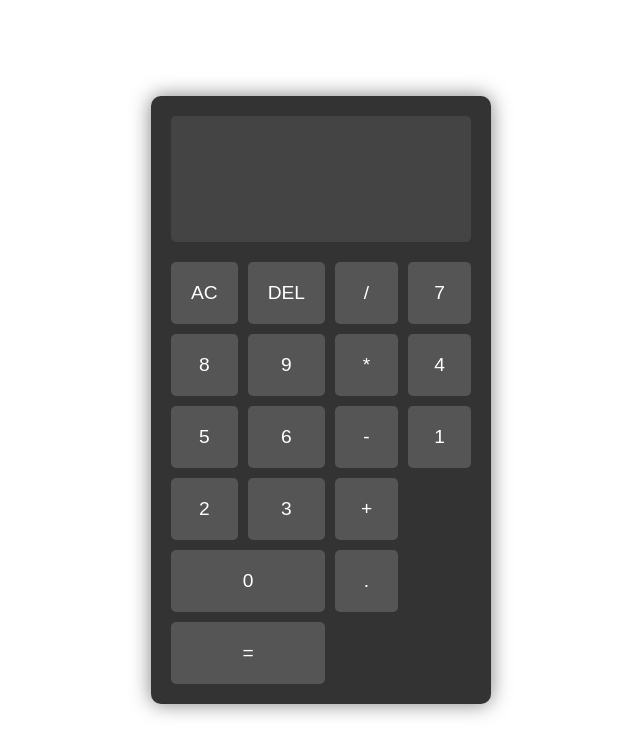
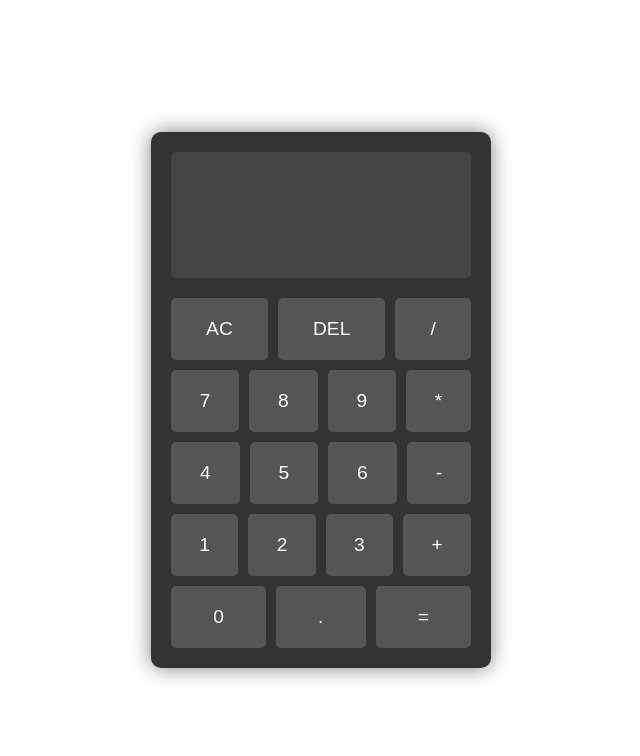
Before and after one commit to alikaankoc1/calculator-react, a React (Vite) app in the folder calculator/: page / in a window 1280 px wide. Shown: the top 756 px of the page, without its empty margins (319-959 px from the left). Built offline with nearby package versions, Linux system fonts and the light colour scheme.

Commit message:
Uptade Calculator.css
Updated Calculator.css with layout improvements

```diff
--- a/calculator/src/Calculator.css
+++ b/calculator/src/Calculator.css
@@ -29,13 +29,19 @@
   font-weight: bold;
 }
 
-.buttons {
-  display: grid;
-  grid-template-columns: repeat(4, 1fr);
+.buttons-container {
+  display: flex;
+  flex-direction: column;
   gap: 10px;
 }
 
-.buttons button {
+.row {
+  display: flex;
+  gap: 10px;
+}
+
+.row button {
+  flex-grow: 1; /* Butonların eşit genişlikte olmasını sağlar */
   background-color: #555;
   color: white;
   border: none;
@@ -46,7 +52,7 @@
   transition: background-color 0.2s;
 }
 
-.buttons button:hover {
+.row button:hover {
   background-color: #666;
 }
 
@@ -69,11 +75,3 @@
 .btn-equals:hover {
   background-color: #ffa520;
 }
-
-.btn-equals {
-  grid-column: span 2;
-}
-
-.btn-zero {
-  grid-column: span 2;
-}
--- a/calculator/src/Calculator.jsx
+++ b/calculator/src/Calculator.jsx
@@ -26,34 +26,55 @@ const Calculator = () => {
         <div className="input">{input}</div>
         <div className="result">{result}</div>
       </div>
-      <div className="buttons">
+      <div className="buttons-container">
+        <div className="row">
           <button onClick={() => handleButtonClick("AC")} className="btn-ac">
             AC
           </button>
           <button onClick={() => handleButtonClick("DEL")} className="btn-del">
             DEL
           </button>
-        <button onClick={() => handleButtonClick("/")} className="btn-operator">
+          <button
+            onClick={() => handleButtonClick("/")}
+            className="btn-operator"
+          >
             /
           </button>
+        </div>
+        <div className="row">
           <button onClick={() => handleButtonClick("7")}>7</button>
           <button onClick={() => handleButtonClick("8")}>8</button>
           <button onClick={() => handleButtonClick("9")}>9</button>
-        <button onClick={() => handleButtonClick("*")} className="btn-operator">
+          <button
+            onClick={() => handleButtonClick("*")}
+            className="btn-operator"
+          >
             *
           </button>
+        </div>
+        <div className="row">
           <button onClick={() => handleButtonClick("4")}>4</button>
           <button onClick={() => handleButtonClick("5")}>5</button>
           <button onClick={() => handleButtonClick("6")}>6</button>
-        <button onClick={() => handleButtonClick("-")} className="btn-operator">
+          <button
+            onClick={() => handleButtonClick("-")}
+            className="btn-operator"
+          >
             -
           </button>
+        </div>
+        <div className="row">
           <button onClick={() => handleButtonClick("1")}>1</button>
           <button onClick={() => handleButtonClick("2")}>2</button>
           <button onClick={() => handleButtonClick("3")}>3</button>
-        <button onClick={() => handleButtonClick("+")} className="btn-operator">
+          <button
+            onClick={() => handleButtonClick("+")}
+            className="btn-operator"
+          >
             +
           </button>
+        </div>
+        <div className="row">
           <button onClick={() => handleButtonClick("0")} className="btn-zero">
             0
           </button>
@@ -63,6 +84,7 @@ const Calculator = () => {
           </button>
         </div>
       </div>
+    </div>
   );
 };
 
```
Lines whose indentation alone changed are shown as unchanged.
